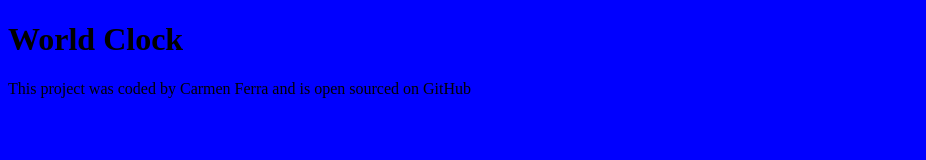
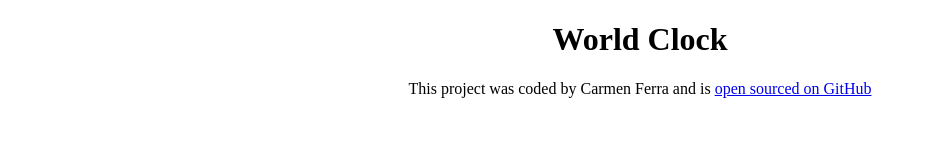
Before and after one commit to csferra/world-clock, a plain HTML site: page index.html in a window 1280 px wide. Shown: the whole page, without its empty margins (0-926 px from the left). Drawn offline with Linux system fonts and the light colour scheme.

Commit message:
Added my Github link

```diff
--- a/index.html
+++ b/index.html
@@ -13,7 +13,8 @@
 </body>
 <script src="index.js"></script>
 <footer>
-    This project was coded by Carmen Ferra and is <a ref="#" target="_blank"> open sourced on GitHub</a>
+    This project was coded by Carmen Ferra and is <a href="https://github.com/csferra/world-clock" target="_blank"> open
+        sourced on GitHub</a>
 </footer>
 
 </html>
--- a/style.css
+++ b/style.css
@@ -1,3 +1,3 @@
 body {
-  background-color: blue;
+  text-align: center;
 }
```
